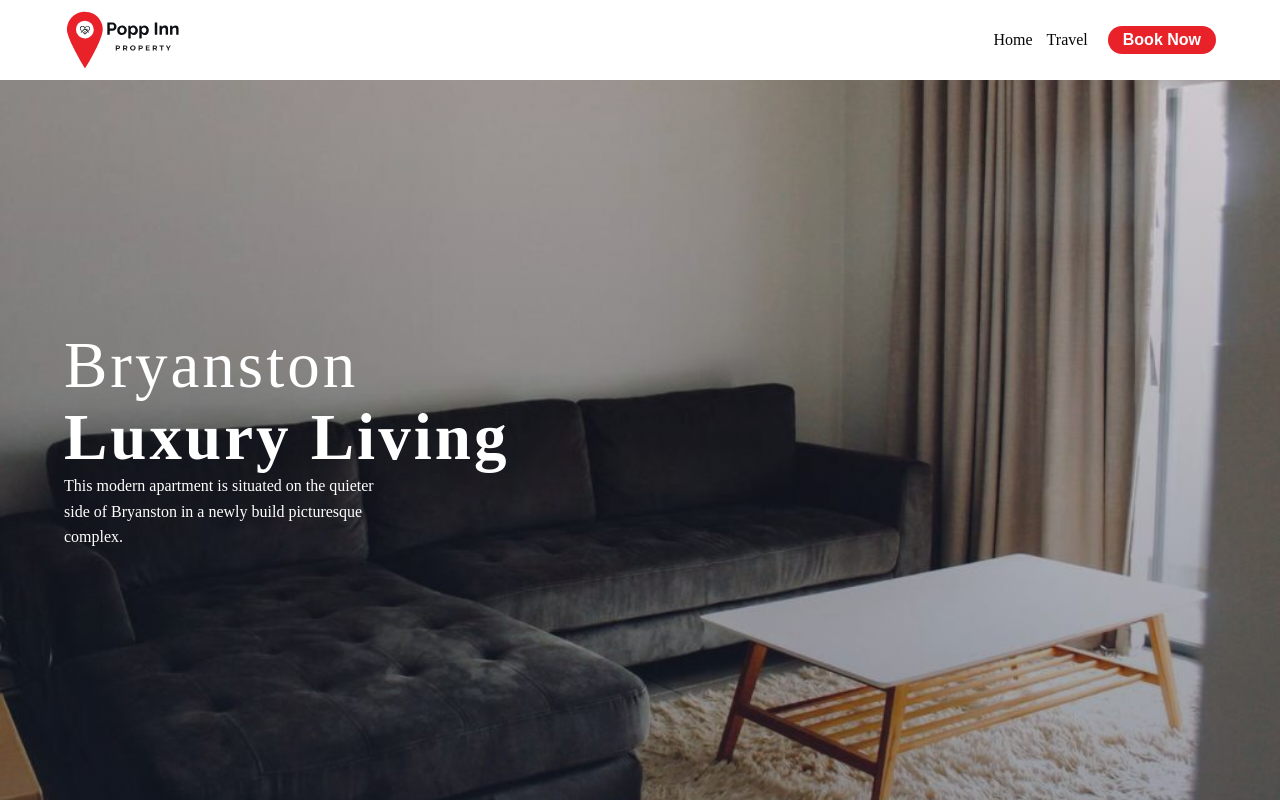
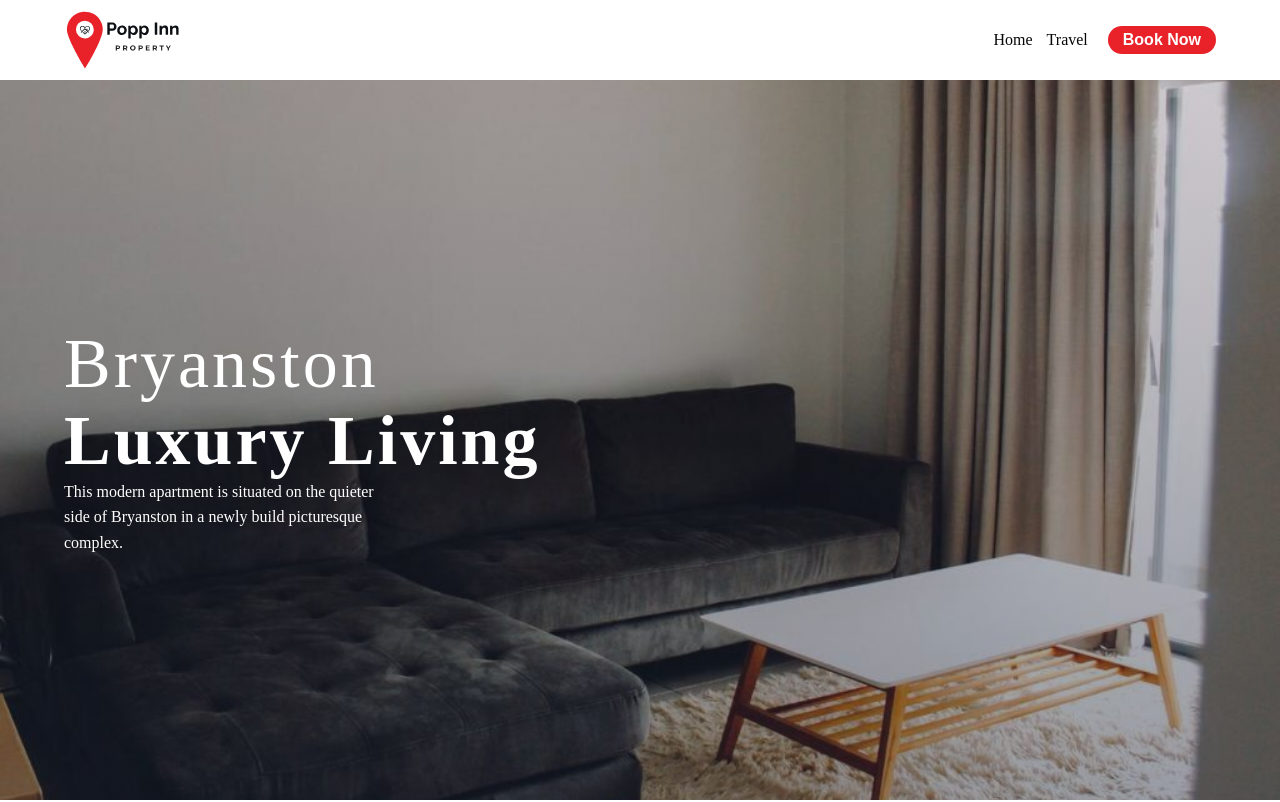
Before and after one commit to PhilaniNcube/poppinn, a Next.js app: page / in a window 1280 px wide. Shown: the top 802 px of the page. Built offline with nearby package versions, Linux system fonts and the light colour scheme; a web font is replaced by a local one.

Commit message:
Update GlobalStyle.js

```diff
--- a/GlobalStyle.js
+++ b/GlobalStyle.js
@@ -36,7 +36,7 @@ const GlobalStyle = createGlobalStyle`
       --regular-font: 400;
       --medium-font: 700;
       --bold-font:900;
-      --title : clamp(3.5rem, 2.3261rem + 5.2174vw, 6.5rem);
+      --title : clamp(3.5rem, 2.1304rem + 3.8043vw, 7rem);
       --section-title :clamp(2.5rem, 2.0408rem + 2.4490vw, 4rem);
       --medium-title: clamp(2.5rem, 1.7408rem + 2.09vw, 3.5rem);
       --small-title: clamp(2.2rem, 1.3408rem + 1.89vw, 3rem);
```
